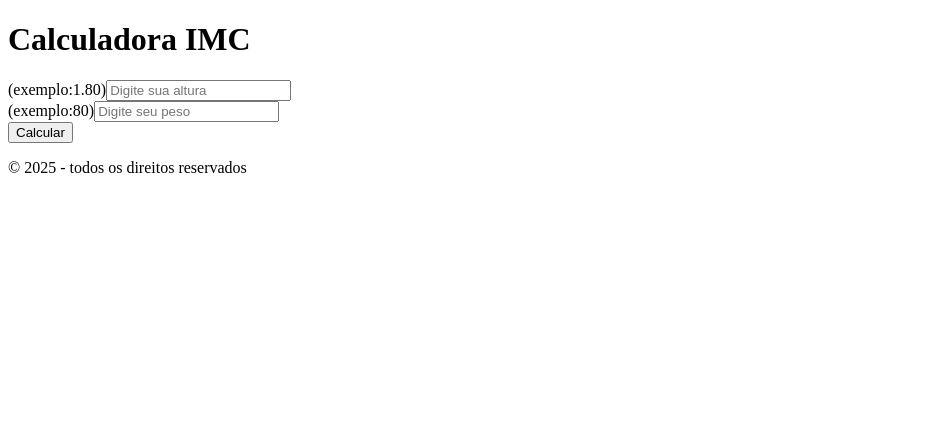
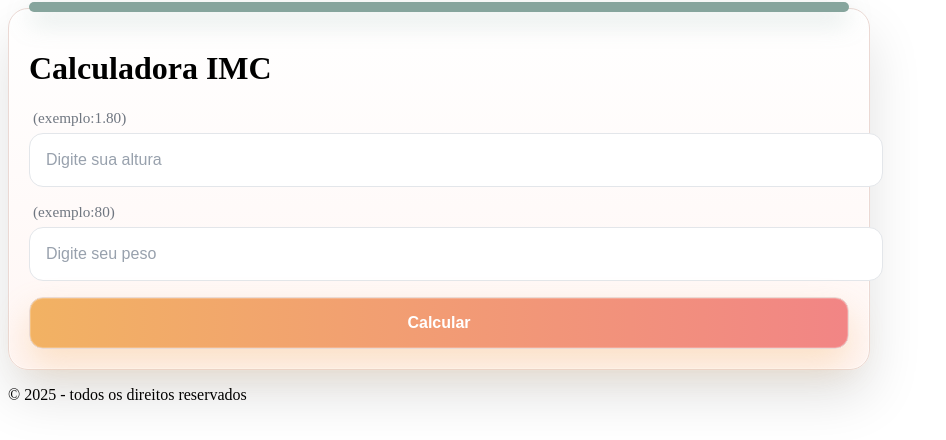
Before and after one commit to CP4-Front-Calculadora-IMC/CP4-Calculadora-IMC, a React (Vite) app: page / in a window 1280 px wide. Shown: the top 440 px of the page, without its empty margins (0-946 px from the left). Built offline with nearby package versions, Linux system fonts and the light colour scheme.

Commit message:
ADD estilo.css

```diff
--- a/src/css/estilo.css
+++ b/src/css/estilo.css
@@ -0,0 +1,93 @@
+.box {
+  width: 820px;
+  max-width: 96vw;
+  background: linear-gradient(180deg, #FFFFFF 0%, #FFF6F4 100%);
+  border: 1px solid #EBD9D4;
+  border-radius: 20px;
+  padding: 20px; /* o header já tem padding próprio */
+  box-shadow:
+    0 26px 54px rgba(0,0,0,0.12),
+    0 0 0 1px rgba(255,255,255,0.6) inset;
+  position: relative;
+}
+
+.box::before {
+  content: "";
+  position: absolute;
+  top: -7px; left: 20px; right: 20px;
+  height: 10px; border-radius: 10px;
+  background: #86A59D;
+  box-shadow: 0 10px 24px rgba(134,165,157,0.35);
+}
+
+form { display: grid; gap: 16px; margin-top: 6px; }
+
+label {
+  display: block;
+  font-weight: 700;
+  color: #2b2b2b;
+  margin-bottom: 6px;
+  font-size: 0.95rem;
+}
+
+label span {
+  font-weight: 400;
+  color: #6f7680;
+  margin-left: 4px;
+}
+
+
+input {
+  width: 100%;
+  height: 52px;
+  padding: 0 16px;
+  font-size: 1rem;
+  color: #2b2b2b;
+  background: #FFFFFF;
+  border: 1px solid #E3E6EA;
+  border-radius: 14px;
+  outline: none;
+  box-shadow: 0 1px 0 rgba(255,255,255,0.8) inset;
+  transition: border-color 0.2s, box-shadow 0.2s, transform 0.06s;
+}
+
+input::placeholder { color: #98A1AD; }
+
+input:focus {
+  border-color: #86A59D;
+  box-shadow: 0 0 0 6px rgba(134,165,157,0.22), 0 1px 0 rgba(255,255,255,0.8) inset;
+}
+
+button {
+  width: 100%;
+  height: 52px;
+  padding: 0 20px;
+  font-weight: 900;
+  font-size: 1rem;
+  color: #ffffff;
+  background: linear-gradient(90deg, #F2B263 0%, #F28585 100%);
+  border: 1px solid #EADAD4;
+  border-radius: 14px;
+  cursor: pointer;
+  box-shadow:
+    0 16px 34px rgba(242,178,99,0.32),
+    0 0 0 1px rgba(255,255,255,0.2) inset;
+  transition: transform 0.08s, filter 0.18s, box-shadow 0.18s;
+}
+
+button:hover {
+  filter: brightness(1.06);
+  box-shadow:
+    0 20px 40px rgba(242,133,133,0.36),
+    0 0 0 1px rgba(255,255,255,0.25) inset;
+}
+
+button:active { transform: translateY(1px); }
+button:focus { outline: none; box-shadow: 0 0 0 6px rgba(242,178,99,0.24); }
+
+.results-area { margin-top: 24px; }
+
+@media (max-width: 1024px) {
+  .box { padding: 16px; }
+  input, button { font-size: 0.98rem; }
+}
```
